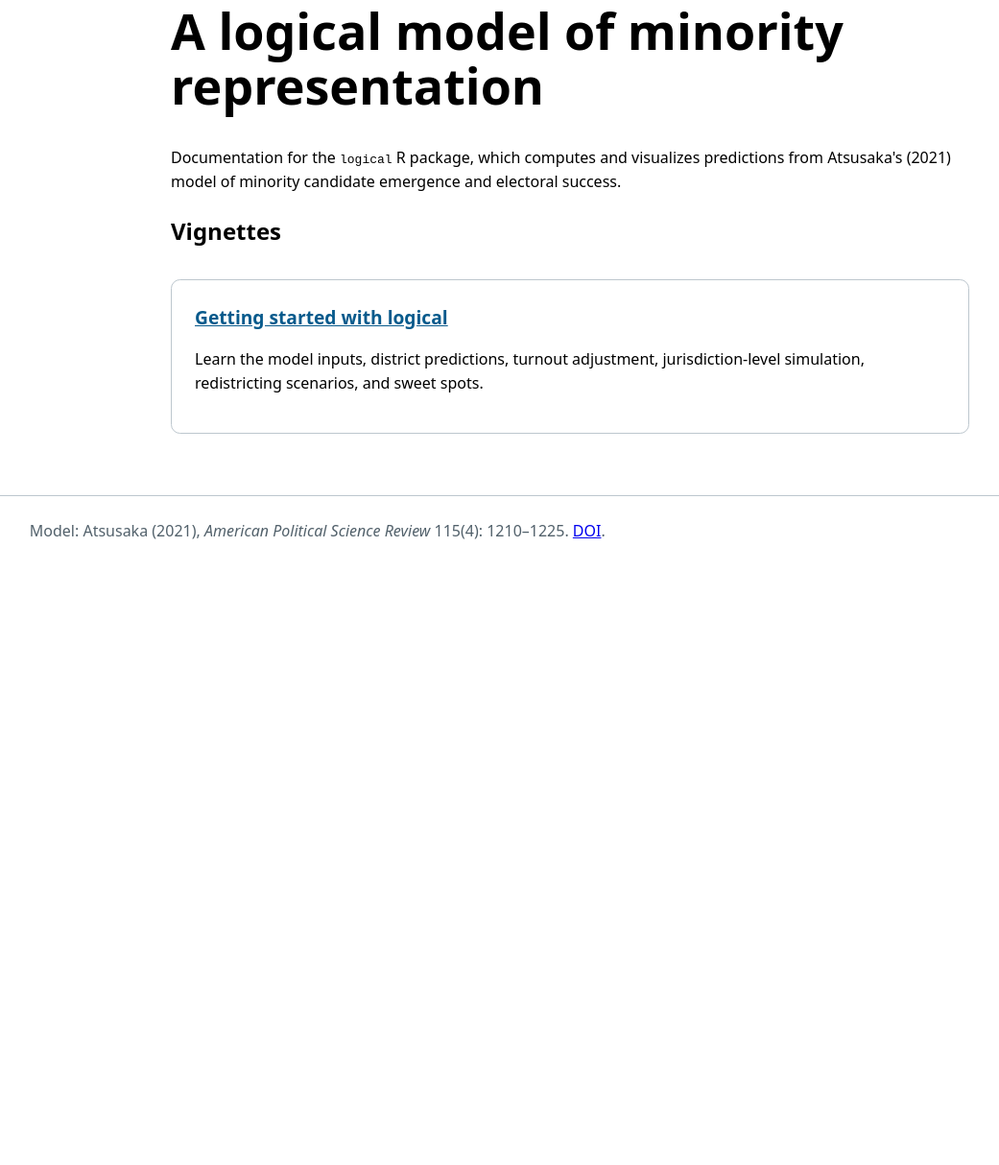
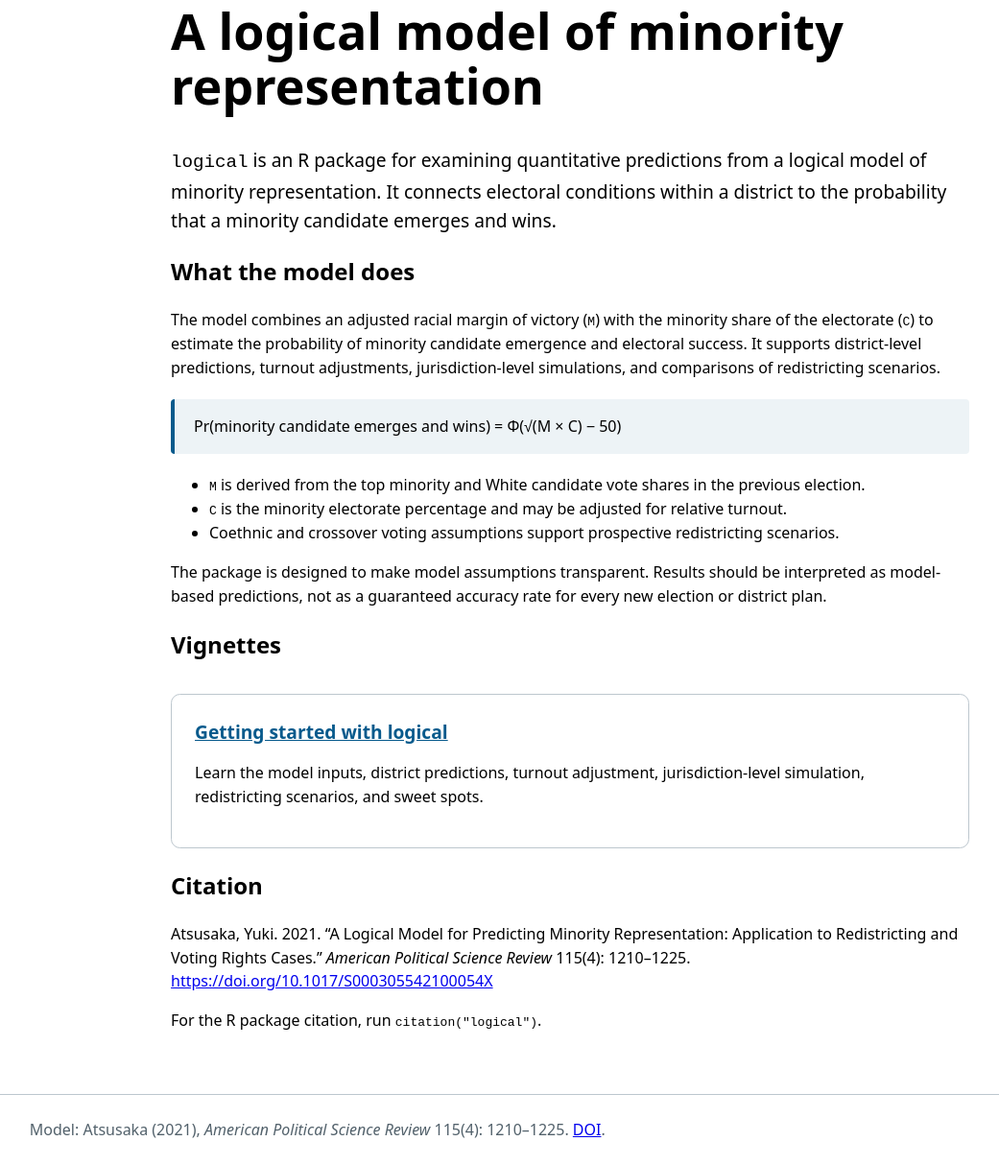
Before and after one commit to logical-model/logical-model.github.io, a plain HTML site: page docs/index.html in a window 1280 px wide. Shown: the part 110-1324 px from the top of the page at 96% size, without its empty margins (46-1087 px from the left). Before the commit the page ends 800 px from the top, so only its background shows below. Drawn offline with Linux system fonts and the light colour scheme.

Commit message:
Expand homepage and unify vignette theme

```diff
--- a/docs/index.html
+++ b/docs/index.html
@@ -13,6 +13,8 @@
     nav a { font-weight: 500; }
     main { margin: 3.5rem auto; max-width: 52rem; padding: 0 1.5rem; }
     h1 { font-size: clamp(2rem, 5vw, 3.25rem); line-height: 1.1; }
+    .lede { font-size: 1.2rem; }
+    .equation { background: #edf3f6; border-left: .3rem solid #075a8c; border-radius: .25rem; margin: 1.25rem 0; padding: 1rem 1.25rem; }
     .card { border: 1px solid #bdc7ce; border-radius: .6rem; margin-top: 2rem; padding: 1.5rem; }
     .card a { color: #075a8c; font-size: 1.2rem; font-weight: 700; }
     footer { border-top: 1px solid #bdc7ce; color: #52616b; margin-top: 4rem; padding: 1.5rem max(6vw, 1.5rem); }
@@ -29,11 +31,36 @@
   </header>
   <main>
     <h1>A logical model of minority representation</h1>
-    <p>
-      Documentation for the <code>logical</code> R package, which computes and
-      visualizes predictions from Atsusaka's (2021) model of minority candidate
-      emergence and electoral success.
+    <p class="lede">
+      <code>logical</code> is an R package for examining quantitative
+      predictions from a logical model of minority representation. It connects
+      electoral conditions within a district to the probability that a minority
+      candidate emerges and wins.
     </p>
+    <section aria-labelledby="about-heading">
+      <h2 id="about-heading">What the model does</h2>
+      <p>
+        The model combines an adjusted racial margin of victory (<code>M</code>)
+        with the minority share of the electorate (<code>C</code>) to estimate
+        the probability of minority candidate emergence and electoral success.
+        It supports district-level predictions, turnout adjustments,
+        jurisdiction-level simulations, and comparisons of redistricting
+        scenarios.
+      </p>
+      <div class="equation" aria-label="Model prediction">
+        Pr(minority candidate emerges and wins) = Φ(√(M × C) − 50)
+      </div>
+      <ul>
+        <li><code>M</code> is derived from the top minority and White candidate vote shares in the previous election.</li>
+        <li><code>C</code> is the minority electorate percentage and may be adjusted for relative turnout.</li>
+        <li>Coethnic and crossover voting assumptions support prospective redistricting scenarios.</li>
+      </ul>
+      <p>
+        The package is designed to make model assumptions transparent. Results
+        should be interpreted as model-based predictions, not as a guaranteed
+        accuracy rate for every new election or district plan.
+      </p>
+    </section>
     <section id="vignettes" aria-labelledby="vignettes-heading">
       <h2 id="vignettes-heading">Vignettes</h2>
       <article class="card">
@@ -45,6 +72,16 @@
         </p>
       </article>
     </section>
+    <section aria-labelledby="citation-heading">
+      <h2 id="citation-heading">Citation</h2>
+      <p>
+        Atsusaka, Yuki. 2021. “A Logical Model for Predicting Minority
+        Representation: Application to Redistricting and Voting Rights Cases.”
+        <em>American Political Science Review</em> 115(4): 1210–1225.
+        <a href="https://doi.org/10.1017/S000305542100054X">https://doi.org/10.1017/S000305542100054X</a>
+      </p>
+      <p>For the R package citation, run <code>citation("logical")</code>.</p>
+    </section>
   </main>
   <footer>
     Model: Atsusaka (2021), <em>American Political Science Review</em> 115(4):
```
Also changed, not shown: docs/articles/logical.html (+26 -0 lines).
